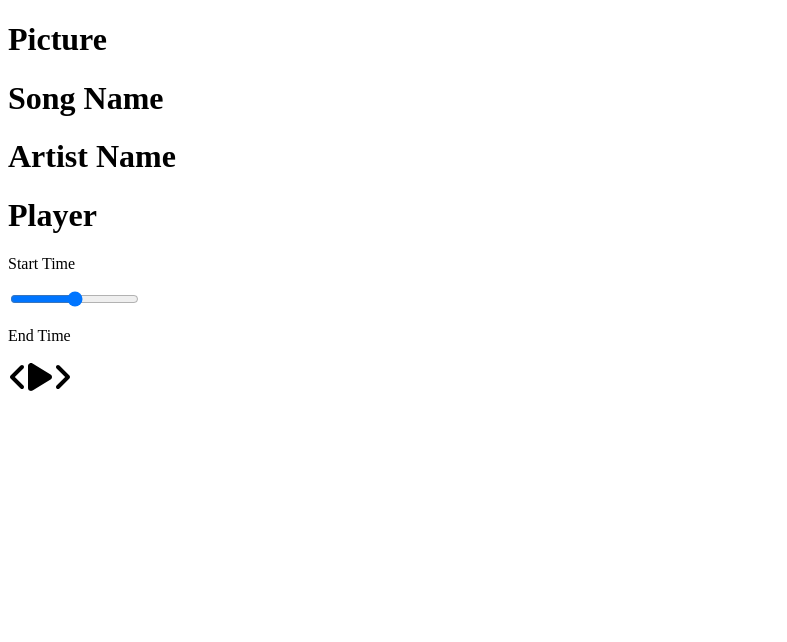
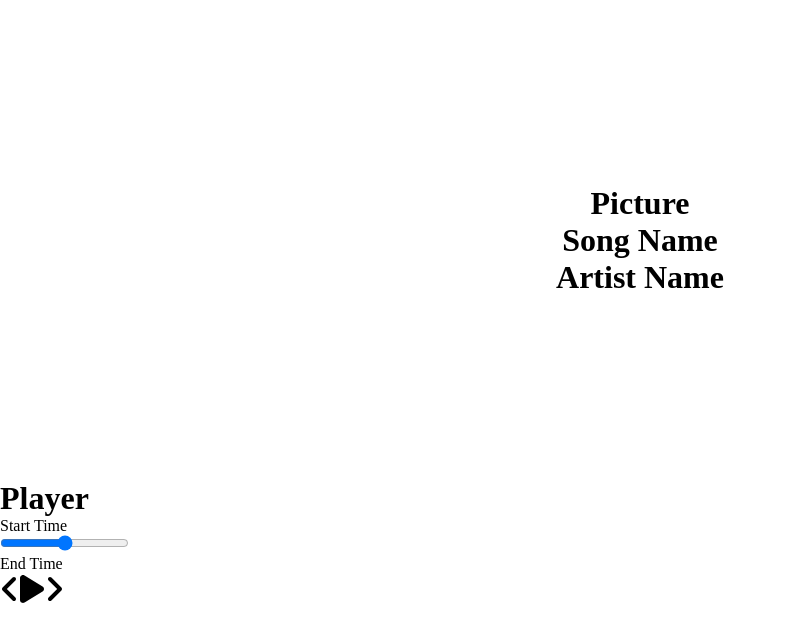
Before and after one commit to AllanSaleh/react-music-player, a React (Create React App) app: page / in a window 1280 px wide. Shown: the top 642 px of the page, without its empty margins (0-787 px from the left). Built offline with nearby package versions, Linux system fonts and the light colour scheme.

Commit message:
styled the track-info-container and imported the partials in the app.scss and imported the app.scss in App.js

```diff
--- a/src/App.js
+++ b/src/App.js
@@ -1,3 +1,4 @@
+import "./styles/app.scss"
 import TrackInfo from "./components/TrackInfo";
 import Player from "./components/Player"
 
--- /dev/null
+++ b/src/styles/_trackInfo.scss
@@ -0,0 +1,7 @@
+.track-info-container{
+    min-height: 60vh;
+    display: flex;
+    flex-direction: column;
+    align-items: center;
+    justify-content: center;
+}
--- a/src/styles/app.scss
+++ b/src/styles/app.scss
@@ -1,5 +1,8 @@
-*{
-    margin: 0;
-    padding: 0;
-    box-sizing: border-box;
+* {
+  margin: 0;
+  padding: 0;
+  box-sizing: border-box;
 }
+
+@import "./trackInfo";
+@import "./player";
```
Also changed, not shown: src/styles/_player.scss (added).
